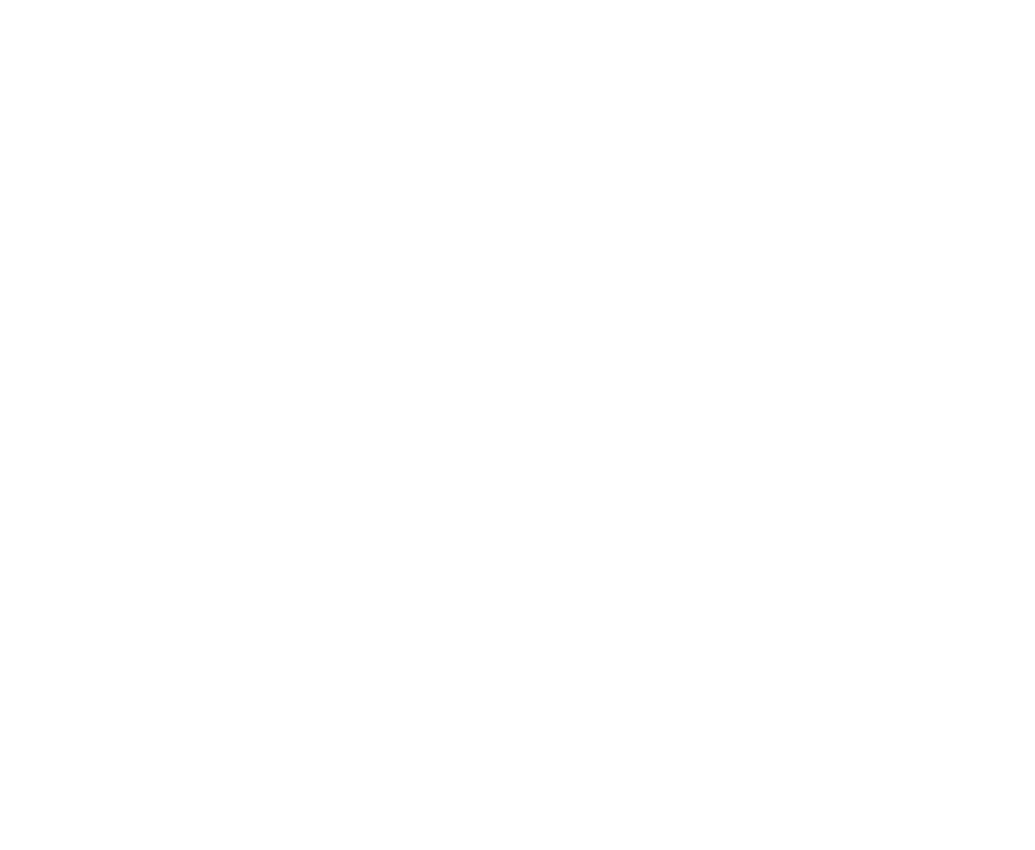
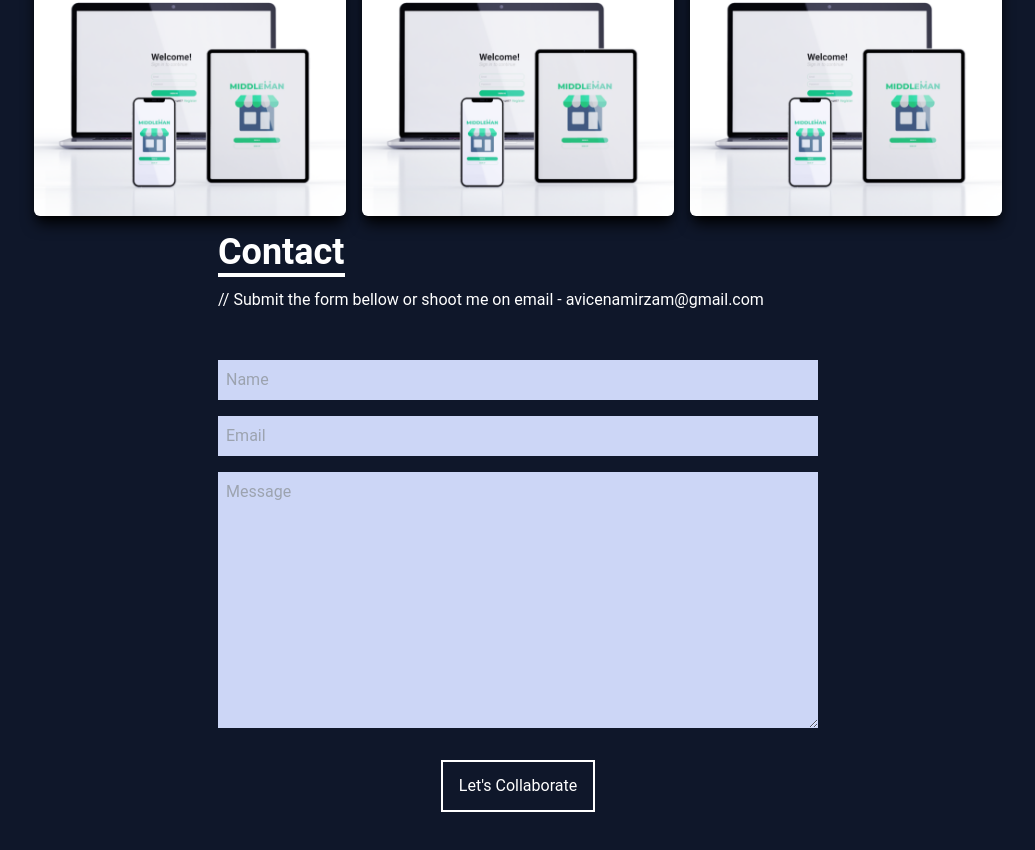
Before and after one commit to mirzavic4869/myportfolio, a React (Create React App) app: page / in a window 1280 px wide. Shown: the part 2556-3406 px from the top of the page, without its empty margins (122-1157 px from the left). Before the commit the page ends 2522 px from the top, so only its background shows below. Built offline with nearby package versions, Linux system fonts and the light colour scheme.

Commit message:
create project and contact page

```diff
--- a/src/App.js
+++ b/src/App.js
@@ -3,6 +3,7 @@
 import About from "./components/About";
 import Skills from "./components/Skills";
 import Projects from "./components/Projects";
+import Contact from "./components/Contact";
 
 function App() {
 	return (
@@ -12,6 +13,7 @@
 			<About />
 			<Skills />
 			<Projects />
+			<Contact />
 		</div>
 	);
 }
--- /dev/null
+++ b/src/components/Contact.jsx
@@ -0,0 +1,46 @@
+import React from "react";
+
+const Contact = () => {
+	return (
+		<div className="w-full h-screen bg-slate-900 flex justify-center">
+			<form
+				method="POST"
+				action="https://getform.io/f/9b76b8bf-2270-4906-988a-647a5095de91"
+				className="flex flex-col max-w-[600px] w-full"
+			>
+				<div className="pb-8 text-white">
+					<p className="text-4xl font-bold inline border-b-4 border-white">
+						Contact
+					</p>
+					<p className="py-4">
+						// Submit the form bellow or shoot me on email -
+						avicenamirzam@gmail.com
+					</p>
+				</div>
+				<input
+					className="bg-[#ccd6f6] p-2"
+					type="text"
+					placeholder="Name"
+					name="name"
+				/>
+				<input
+					className="my-4 p-2 bg-[#ccd6f6]"
+					type="text"
+					placeholder="Email"
+					name="email"
+				/>
+				<textarea
+					className="bg-[#ccd6f6] p-2"
+					name="message"
+					rows="10"
+					placeholder="Message"
+				></textarea>
+				<button className="text-white border-2 border-white px-4 py-3 mx-auto my-8 hover:bg-yellow-600 hover:border-yellow-600 flex items-center">
+					Let's Collaborate
+				</button>
+			</form>
+		</div>
+	);
+};
+
+export default Contact;
--- a/src/components/Projects.jsx
+++ b/src/components/Projects.jsx
@@ -38,7 +38,6 @@
 							</div>
 						</div>
 					</div>
-
 					{/* Grid Item */}
 					<div
 						style={{ backgroundImage: `url(${Middleman}` }}
@@ -60,6 +59,7 @@
 										Code
 									</button>
 								</a>
+							</div>
 						</div>
 					</div>
 					{/* Grid Item */}
@@ -86,7 +86,54 @@
 							</div>
 						</div>
 					</div>
-
+					{/* Grid Item */}
+					<div
+						style={{ backgroundImage: `url(${Middleman}` }}
+						className="shadow-lg shadow-black group container rounded-md flex justify-center items-center mx-auto content-div"
+					>
+						{/* Hover Effects */}
+						<div className="opacity-0 group-hover:opacity-100">
+							<span className="text-2xl font-bold text-white tracking-wider">
+								Next JS Apllication
+							</span>
+							<div className="pt-8 text-center">
+								<a href="/">
+									<button className="text-center rounded-lg px-4 py-3 m-2 bg-white text-gray-700 font-bold text-lg">
+										Demo
+									</button>
+								</a>
+								<a href="/">
+									<button className="text-center rounded-lg px-4 py-3 m-2 bg-white text-gray-700 font-bold text-lg">
+										Code
+									</button>
+								</a>
+							</div>
+						</div>
+					</div>
+					{/* Grid Item */}
+					<div
+						style={{ backgroundImage: `url(${Middleman}` }}
+						className="shadow-lg shadow-black group container rounded-md flex justify-center items-center mx-auto content-div"
+					>
+						{/* Hover Effects */}
+						<div className="opacity-0 group-hover:opacity-100">
+							<span className="text-2xl font-bold text-white tracking-wider">
+								Next JS Apllication
+							</span>
+							<div className="pt-8 text-center">
+								<a href="/">
+									<button className="text-center rounded-lg px-4 py-3 m-2 bg-white text-gray-700 font-bold text-lg">
+										Demo
+									</button>
+								</a>
+								<a href="/">
+									<button className="text-center rounded-lg px-4 py-3 m-2 bg-white text-gray-700 font-bold text-lg">
+										Code
+									</button>
+								</a>
+							</div>
+						</div>
+					</div>
 					{/* Grid Item */}
 					<div
 						style={{ backgroundImage: `url(${Middleman}` }}
@@ -114,7 +161,6 @@
 				</div>
 			</div>
 		</div>
-		</div>
 	);
 };
 
```
Lines whose indentation alone changed are shown as unchanged.
